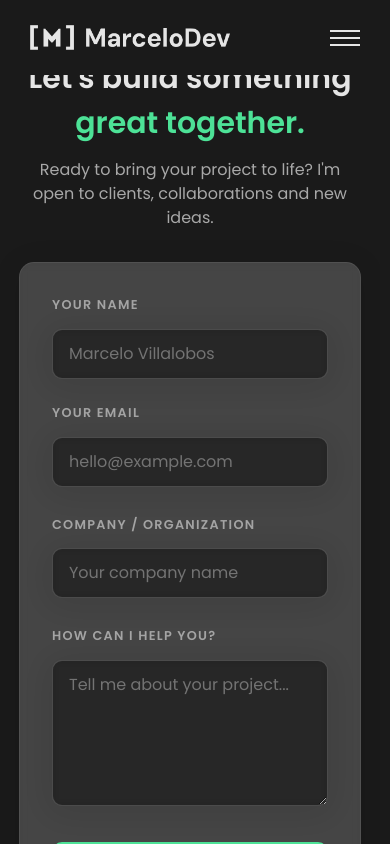
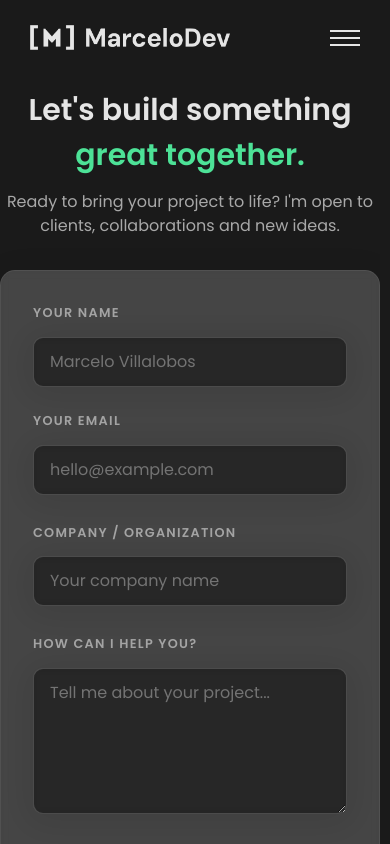
Before and after one commit to Marcelo-Dev1624/Portfolio-2026, a React (Vite) app: page /contact in a window 390 px wide. Shown: the top 844 px of the page. Built offline with nearby package versions, Linux system fonts and the light colour scheme.

Commit message:
Update contact.css
testing mobile style changes

```diff
--- a/src/styles/pages/contact.css
+++ b/src/styles/pages/contact.css
@@ -177,16 +177,18 @@
 /* Mobile */
 @media only screen and (max-width: 767px) {
   .contact-v2-section {
-    padding: 7rem 0 3rem;
+    padding: 5rem 1.5rem 3rem;
     gap: 2rem;
+    justify-content: flex-start;
   }
 
-  .contact-v2-header,
-  .contact-v2-body {
-    width: 90%;
+  .contact-v2-header {
+    width: 100%;
+    padding-top: 2rem;
   }
 
   .contact-v2-body {
+    width: 100%;
     flex-direction: column;
     gap: 2rem;
   }
```
